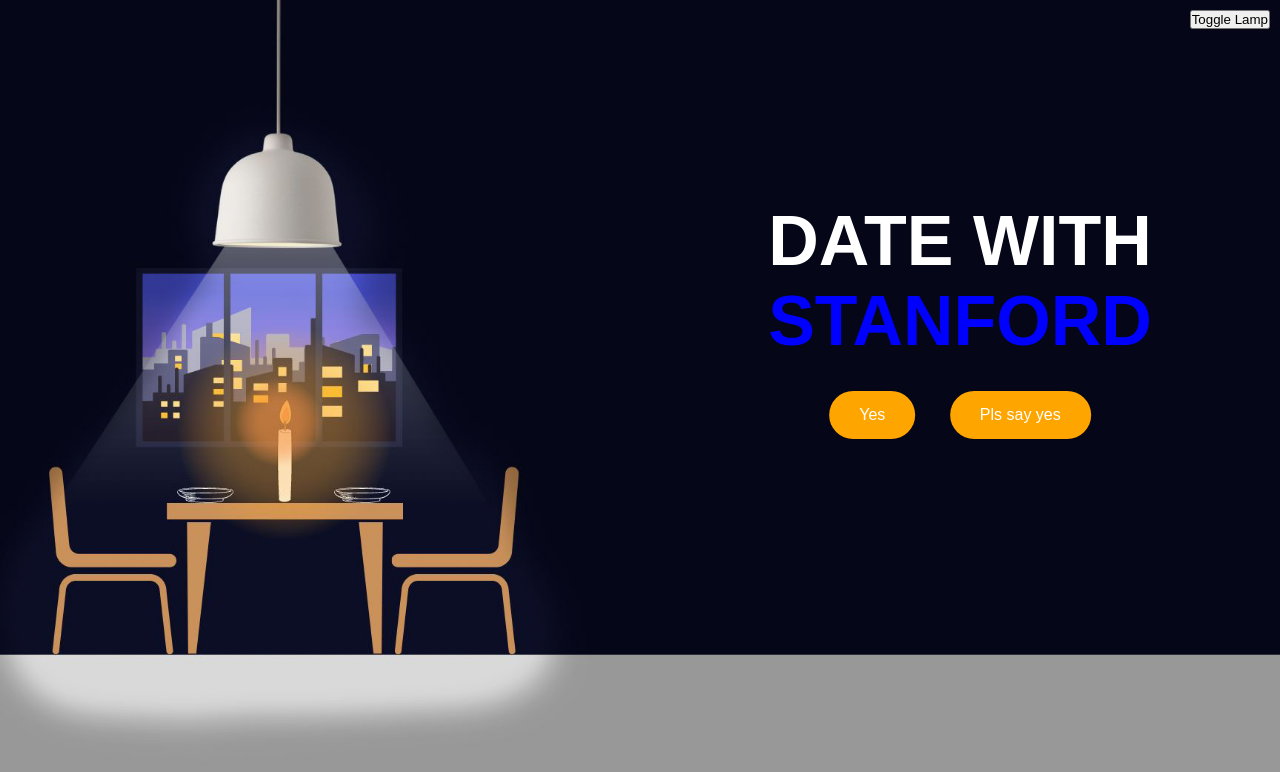
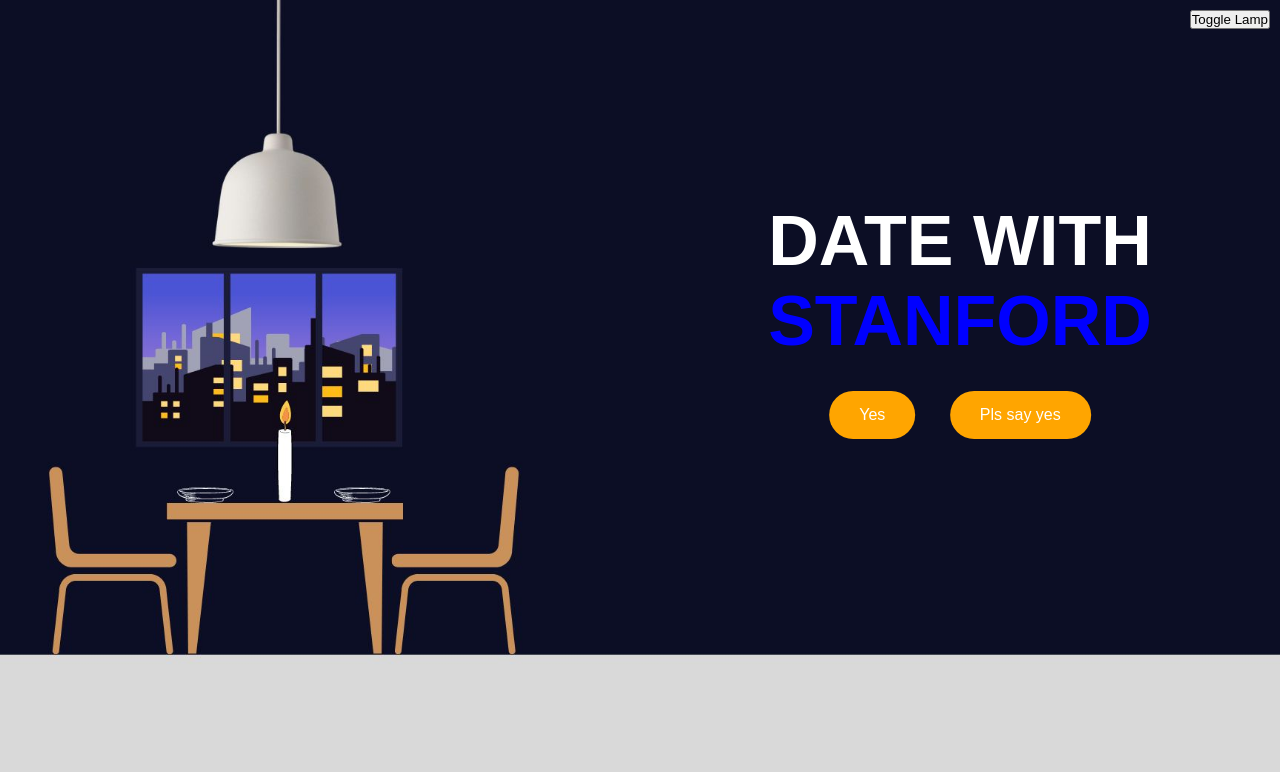
Before and after one commit to ilikepatato/date, a plain HTML site: page index.html in a window 1280 px wide. Both pictures are taken after a click on the button "Toggle Lamp". Drawn offline with Linux system fonts and the light colour scheme.

Commit message:
Update index.html

```diff
--- a/index.html
+++ b/index.html
@@ -10,7 +10,7 @@
 
   <div class="container">
 
-    <img src="/bg2update.jpg" class="lampon">
+    <img src="/bg1.jpg" class="lampon">
       <div class = "content">
     <h1>DATE WITH<br><span>STANFORD</span></h1>
     <a href="/daynight.html" class="btn">Yes</a>
```
